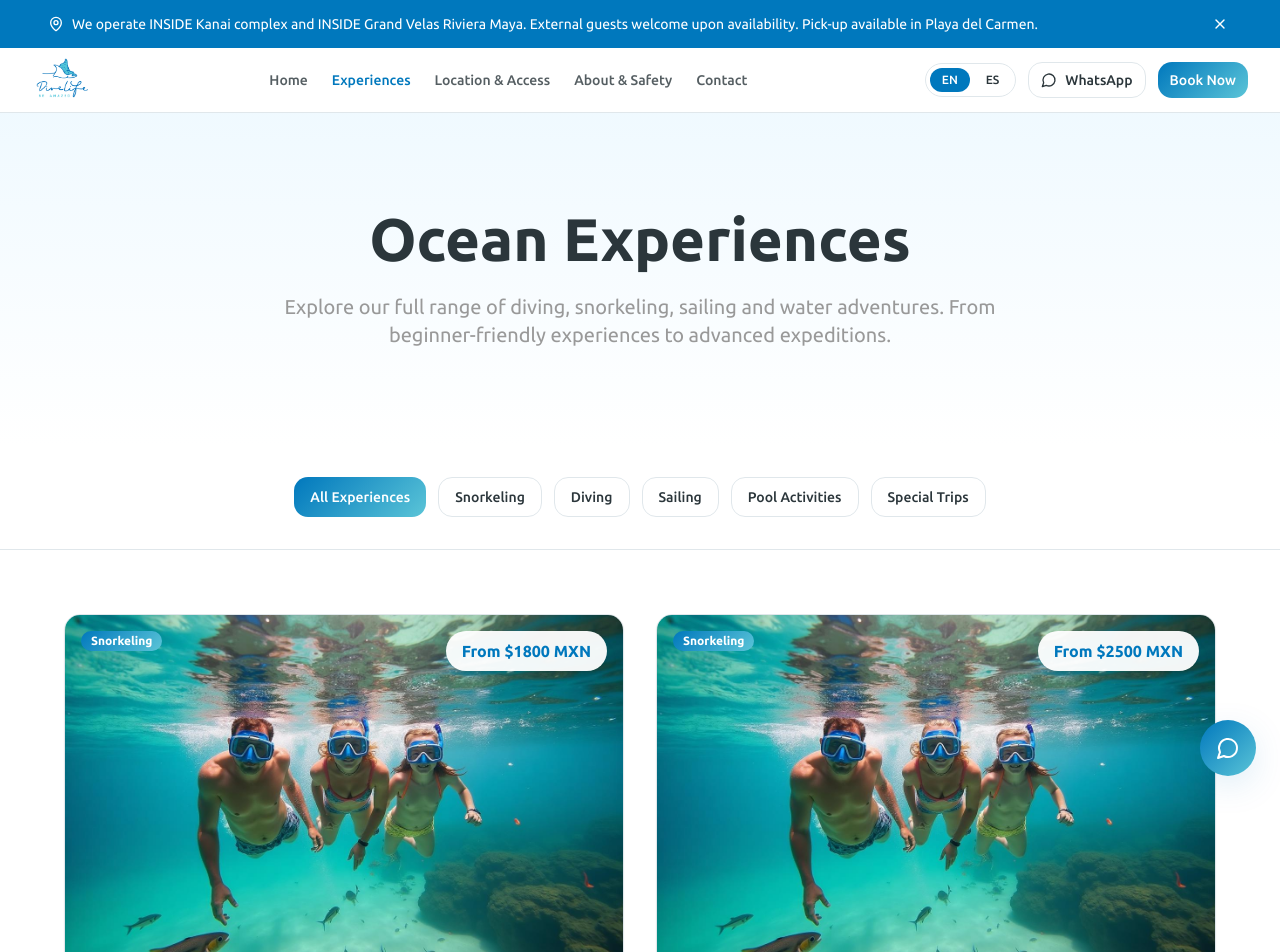
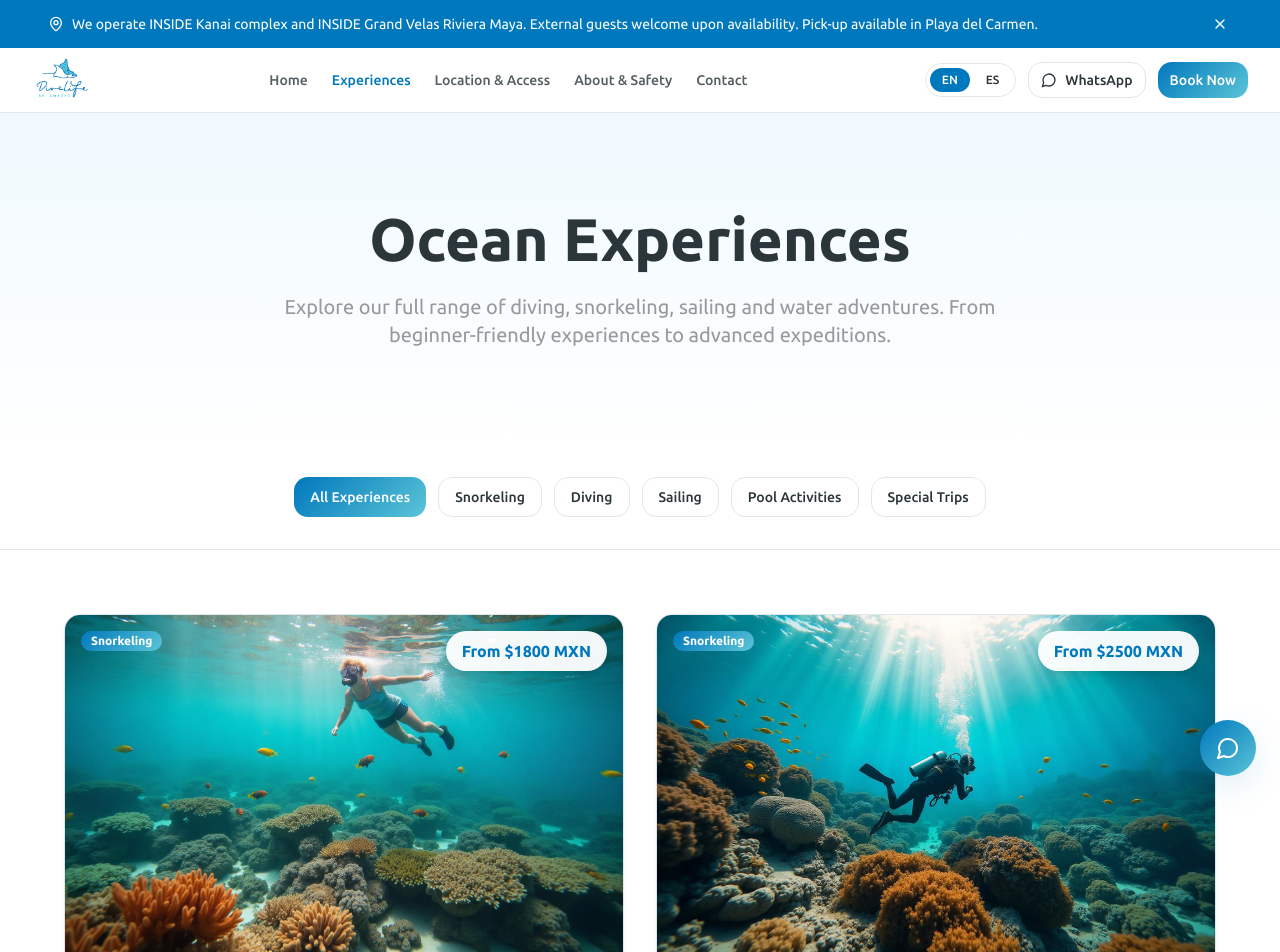
Before and after one commit to fjdavids/dive-dream-builder, a React (Vite) app: page /experiences in a window 1280 px wide. Shown: the top 952 px of the page. Built offline with nearby package versions, Linux system fonts and the light colour scheme; the HTML template or start-up script is replaced by a standard one.

Commit message:
Update experience images

```diff
--- a/src/components/ExperienceCard.tsx
+++ b/src/components/ExperienceCard.tsx
@@ -45,8 +45,9 @@ export default function ExperienceCard({
         <div className="relative aspect-[16/10] overflow-hidden cursor-pointer" onClick={() => setModalOpen(true)}>
           <img
             src={image}
-            alt={title}
+            alt={`${title} — DiveLife Playa del Carmen | Premium ocean experience in the Mexican Caribbean`}
             className="w-full h-full object-cover group-hover:scale-110 smooth-transition"
+            loading="lazy"
           />
           <div className="absolute top-4 right-4 px-4 py-2 rounded-full bg-white/95 text-primary font-bold shadow-lg">
             {language === 'en' ? 'From' : 'Desde'} ${price} MXN
--- a/src/pages/Experiences.tsx
+++ b/src/pages/Experiences.tsx
@@ -3,10 +3,25 @@ import { useLanguage } from '@/contexts/LanguageContext';
 import ExperienceCard from '@/components/ExperienceCard';
 import { experiences } from '@/data/allExperiences';
 import { Button } from '@/components/ui/button';
-import heroImage from '@/assets/hero-diving.jpg';
-import sailingImage from '@/assets/sailing.jpg';
-import snorkelingImage from '@/assets/snorkeling-family.jpg';
-import cenoteImage from '@/assets/cenote.jpg';
+// Import unique images for each experience
+import reefSnorkelImg from '@/assets/reef-snorkel.jpg';
+import tresRiosImg from '@/assets/tres-rios.jpg';
+import nightSnorkelImg from '@/assets/night-snorkel.jpg';
+import heroDivingImg from '@/assets/hero-diving.jpg';
+import scubaDivingImg from '@/assets/scuba-diving.jpg';
+import snorkelingTurtleImg from '@/assets/snorkeling-turtle.jpg';
+import poolLessonImg from '@/assets/pool-lesson.jpg';
+import snorkelingFamilyImg from '@/assets/snorkeling-family.jpg';
+import hobieSailingImg from '@/assets/hobie-sailing.jpg';
+import sailingImg from '@/assets/sailing.jpg';
+import luxuryCatamaranImg from '@/assets/luxury-catamaran.jpg';
+import jetskiImg from '@/assets/jetski.jpg';
+import seabobImg from '@/assets/seabob.jpg';
+import reefSnorkelImg2 from '@/assets/reef-snorkel.jpg';
+import cenoteImg from '@/assets/cenote.jpg';
+import manateeImg from '@/assets/manatee.jpg';
+import paddleboardImg from '@/assets/paddleboard.jpg';
+import fishingImg from '@/assets/fishing.jpg';
 
 const categories = [
   { id: 'all', label: { en: 'All Experiences', es: 'Todas las Experiencias' } },
@@ -25,12 +40,33 @@ export default function Experiences() {
     ? experiences
     : experiences.filter(exp => exp.category === selectedCategory);
 
-  // Mapping experiences to images
+  // Unique image mapping per experience slug (no duplicates)
+  const imageMap: Record<string, string> = {
+    'reef-snorkel': reefSnorkelImg,
+    'tres-rios': tresRiosImg,
+    'night-snorkel': nightSnorkelImg,
+    'discover-scuba-diving': heroDivingImg,
+    'local-dive': scubaDivingImg,
+    'scuba-diver': snorkelingTurtleImg,
+    'open-water': poolLessonImg,
+    'scuba-kids': snorkelingFamilyImg,
+    'hobie-sailing': hobieSailingImg,
+    'hobie-sailing-snorkel': sailingImg,
+    'sailing-lessons': luxuryCatamaranImg,
+    'luxury-sailing': luxuryCatamaranImg,
+    'jet-ski': jetskiImg,
+    'seabob': seabobImg,
+    'surface-supply': reefSnorkelImg2,
+    'cenote-dive': cenoteImg,
+    'cozumel-dive': scubaDivingImg,
+    'cenote-family': cenoteImg,
+    'manatee-snorkeling': manateeImg,
+    'paddleboard': paddleboardImg,
+    'fishing': fishingImg,
+  };
+
   const getImageForExperience = (slug: string) => {
-    if (slug.includes('snorkel') || slug.includes('manatee')) return snorkelingImage;
-    if (slug.includes('sailing') || slug.includes('catamaran') || slug.includes('hobie')) return sailingImage;
-    if (slug.includes('cenote')) return cenoteImage;
-    return heroImage;
+    return imageMap[slug] || heroDivingImg;
   };
 
   return (
```
Also changed, not shown: 2 other files (tests, documents, lock files or other folders).
